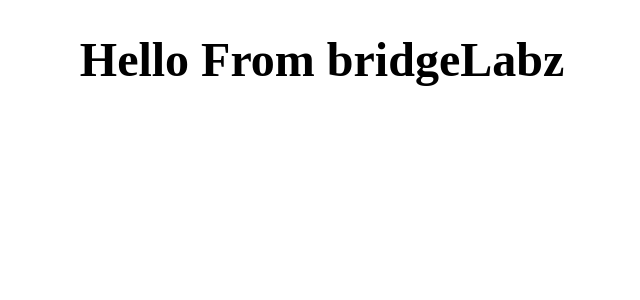
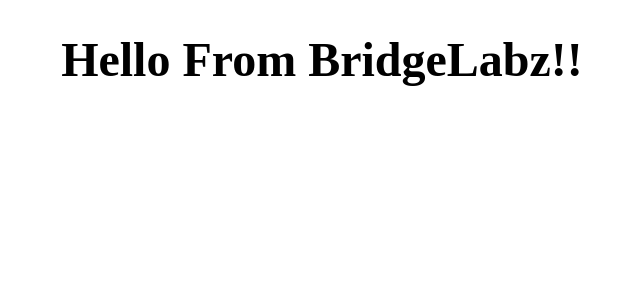
Before and after one commit to Ayush2020/GettingStartedAngulaar, an Angular app: page / in a window 1280 px wide. Shown: the top 300 px of the page, without its empty margins (318-958 px from the left). Built offline with nearby package versions, Linux system fonts and the light colour scheme.

Commit message:
[Ayush] add . Implemented One Way Data Binding

```diff
--- a/src/app/app.component.html
+++ b/src/app/app.component.html
@@ -1,5 +1,5 @@
 <div>
-  <h1>Hello From bridgeLabz</h1>
+  <h1>{{title}}</h1>
 </div>
 
 <router-outlet></router-outlet>
--- a/src/app/app.component.ts
+++ b/src/app/app.component.ts
@@ -9,4 +9,8 @@
 })
 export class AppComponent {
   title = 'HelloWorld';
+
+  ngOnInit(): void {
+    this.title = 'Hello From BridgeLabz!!';
+  }
 }
```
